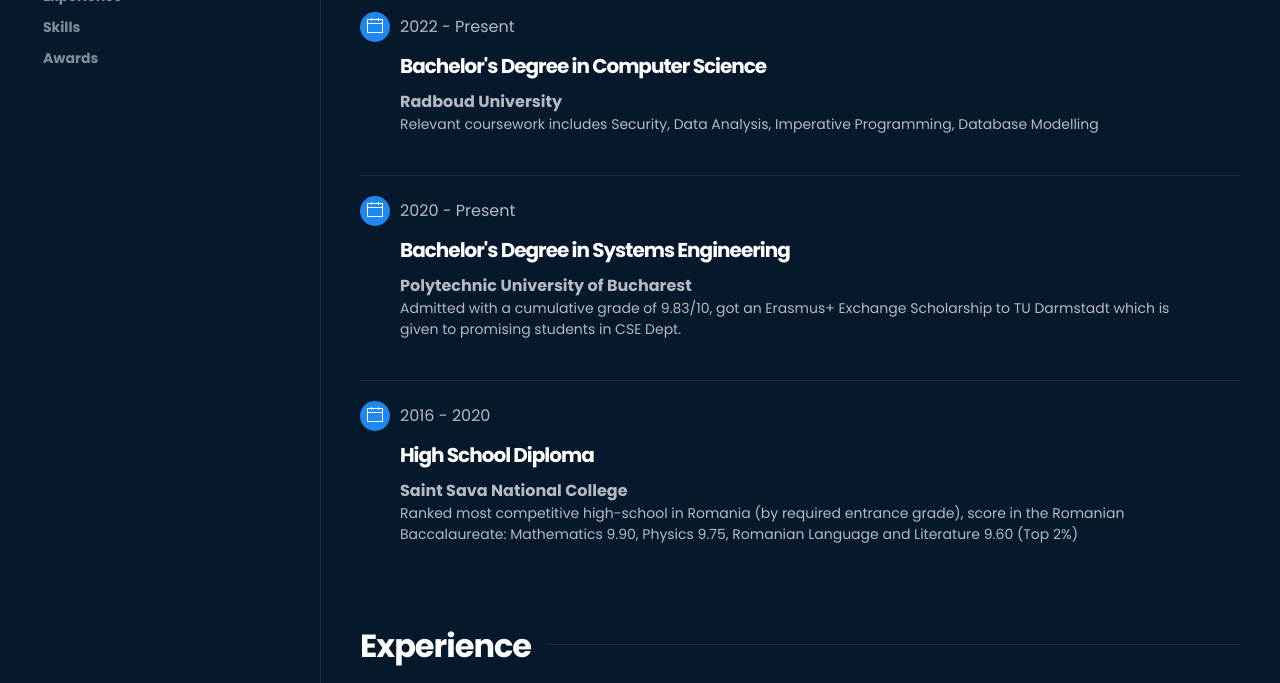
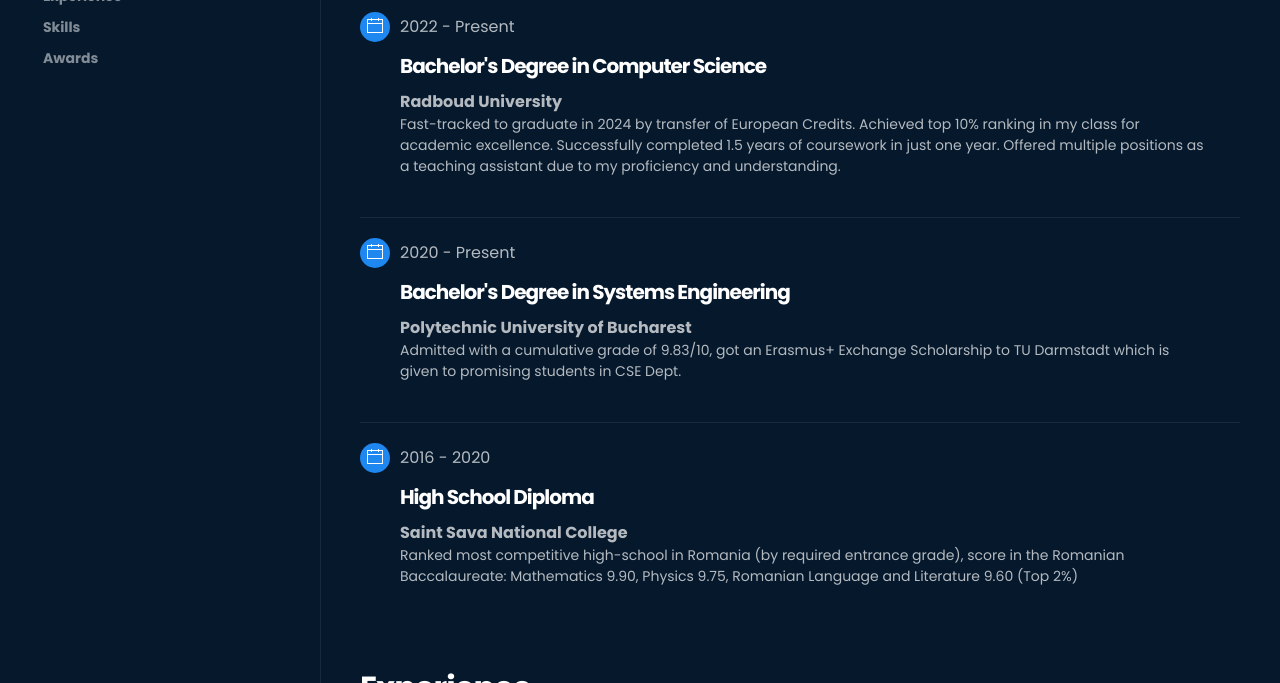
Before and after one commit to andreiujica/andreiujica.github.io, a website: page index.html in a window 1280 px wide. Shown: the part 1648-2331 px from the top of the page. Drawn offline with Linux system fonts and the light colour scheme.

Commit message:
feat(education): add rabdoud info

```diff
--- a/index.html
+++ b/index.html
@@ -255,7 +255,10 @@
                       <h4 class="yb-section-title">Bachelor's Degree in Computer Science</h4>
                       <strong>Radboud University</strong>
                       <div class="uk-text-small">
-                        <p>Relevant coursework includes Security, Data Analysis, Imperative Programming, Database Modelling</p>
+                        <p> Fast-tracked to graduate in 2024 by transfer of European Credits.
+                          Achieved top 10% ranking in my class for academic excellence.
+                          Successfully completed 1.5 years of coursework in just one year.
+                          Offered multiple positions as a teaching assistant due to my proficiency and understanding.</p>
                       </div>
                     </div>
                   </li>
```
